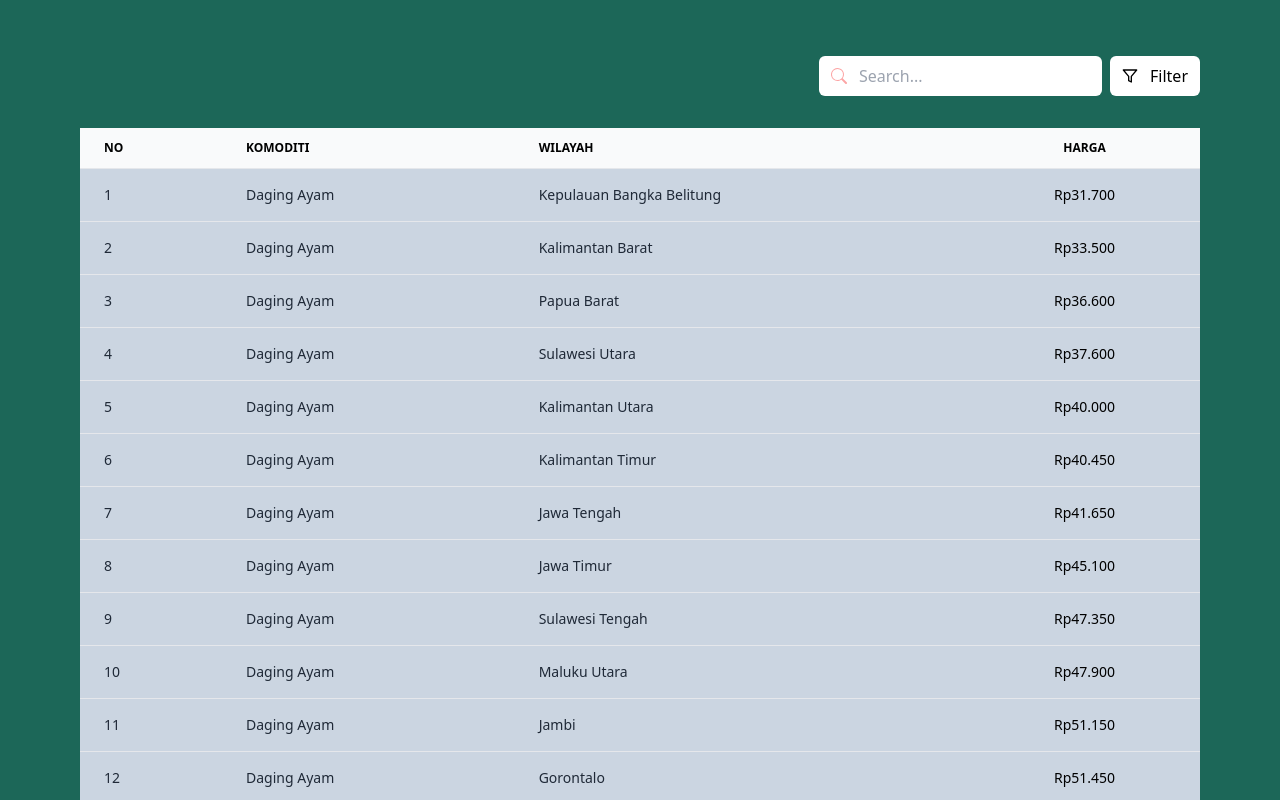
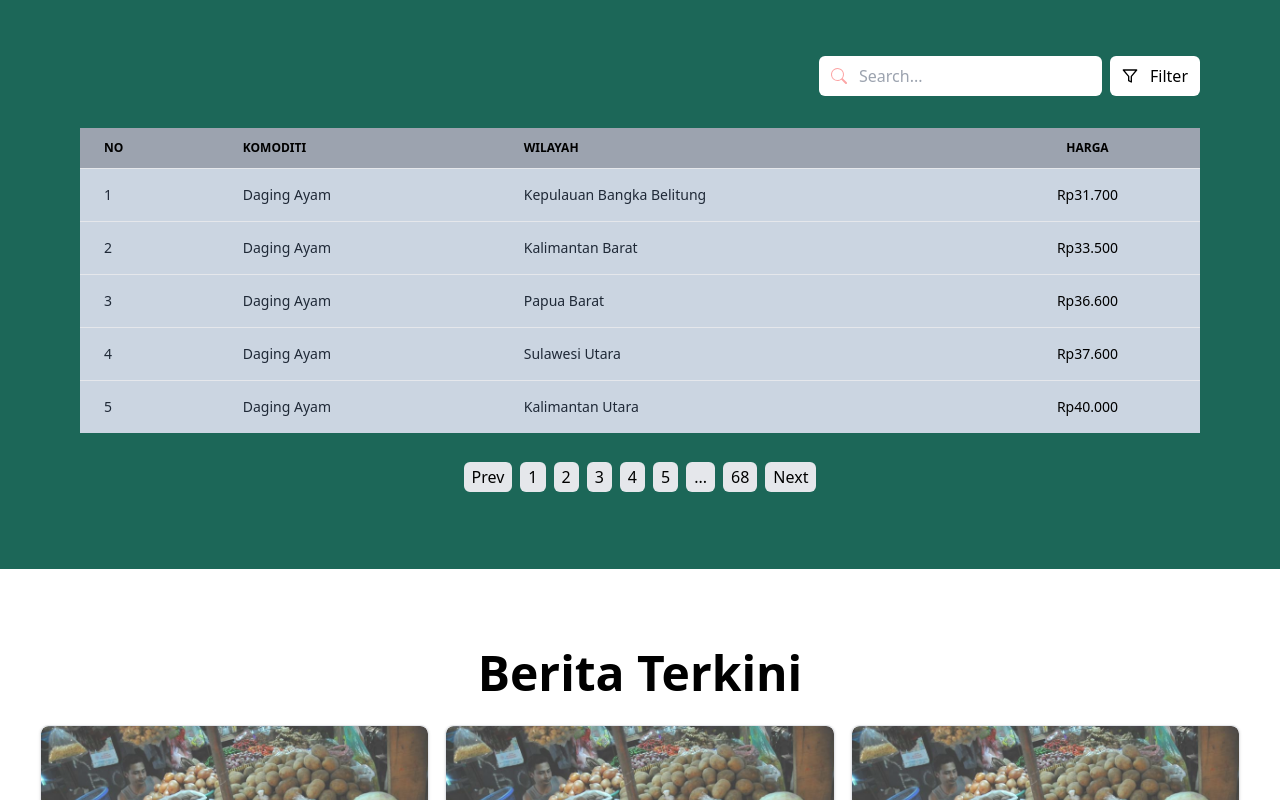
Before and after one commit to cahyabp/komoditasku, a React (Create React App) app: page / in a window 1280 px wide. Shown: the part 760-1560 px from the top of the page. Built offline with nearby package versions, Linux system fonts and the light colour scheme.

Commit message:
add pignation tabel harga

```diff
--- a/src/component/TabelHarga.jsx
+++ b/src/component/TabelHarga.jsx
@@ -17,6 +17,38 @@ function TabelHarga() {
   const handleFilter = () => {
     setIsFilter(!isFilter);
   };
+
+  const getPageNumbers = () => {
+    let pageNumbers = [];
+    if (npage <= 5) {
+      pageNumbers = numbers;
+    } else {
+      if (currentPage <= 3) {
+        pageNumbers = numbers.slice(0, 5);
+        pageNumbers.push("...");
+        pageNumbers.push(npage);
+      } else if (currentPage >= npage - 2) {
+        pageNumbers = [1, "..."];
+        pageNumbers = pageNumbers.concat(numbers.slice(npage - 4, npage + 1));
+      } else {
+        pageNumbers = pageNumbers.concat(
+          numbers.slice(currentPage - 2, currentPage + 3)
+        );
+        pageNumbers.push("...");
+        pageNumbers.push(npage);
+      }
+    }
+    return pageNumbers;
+  };
+
+  // table pagination
+  const [currentPage, setCurrentPage] = useState(true);
+  const recordsPerPage = 5;
+  const lastIndex = currentPage * recordsPerPage;
+  const firstIndex = lastIndex - recordsPerPage;
+  const records = data.slice(firstIndex, lastIndex);
+  const npage = Math.ceil(data.length / recordsPerPage);
+  const numbers = [...Array(npage + 1).keys()].slice(true);
 
   return (
     <div
@@ -134,8 +166,8 @@ function TabelHarga() {
           </div>
         ) : null}
 
-        <table className="w-full divide-y divide-gray-200 ">
-          <thead className="bg-gray-50">
+        <table className="table w-full divide-y divide-gray-200 ">
+          <thead className="bg-gray-400">
             <tr>
               {tableHead.map((data, index) => {
                 if (data === "Harga") {
@@ -161,7 +193,7 @@ function TabelHarga() {
             </tr>
           </thead>
           <tbody className="divide-y divide-gray-200">
-            {data
+            {records
               .filter((item) => {
                 return search.toLowerCase() === ""
                   ? item
@@ -185,9 +217,59 @@ function TabelHarga() {
               ))}
           </tbody>
         </table>
+        <nav className="flex w-full justify-center">
+          <ul className="flex space-x-2">
+            <li className="inline-block">
+              <a
+                href="#TabelHarga"
+                onClick={prePage}
+                className="rounded-md bg-gray-200 px-2 py-1 hover:bg-gray-300"
+              >
+                Prev
+              </a>
+            </li>
+            {getPageNumbers().map((n, i) => (
+              <li className="inline-block" key={i}>
+                <a
+                  href="#TabelHarga"
+                  className={
+                    n === currentPage
+                      ? "rounded-md bg-gray-500 px-2 py-1 text-white"
+                      : "rounded-md bg-gray-200 px-2 py-1 hover:bg-gray-300"
+                  }
+                  onClick={() => changeCPage(n)}
+                >
+                  {n}
+                </a>
+              </li>
+            ))}
+            <li className="inline-block">
+              <a
+                href="#TabelHarga"
+                onClick={nextPage}
+                className="rounded-md bg-gray-200 px-2 py-1 hover:bg-gray-300"
+              >
+                Next
+              </a>
+            </li>
+          </ul>
+        </nav>
       </div>
     </div>
   );
+  function prePage() {
+    if (currentPage !== firstIndex) {
+      setCurrentPage(currentPage - 1);
+    }
+  }
+  function changeCPage(id) {
+    setCurrentPage(id);
+  }
+  function nextPage() {
+    if (currentPage !== lastIndex) {
+      setCurrentPage(currentPage + 1);
+    }
+  }
 }
 
 export default TabelHarga;
```
